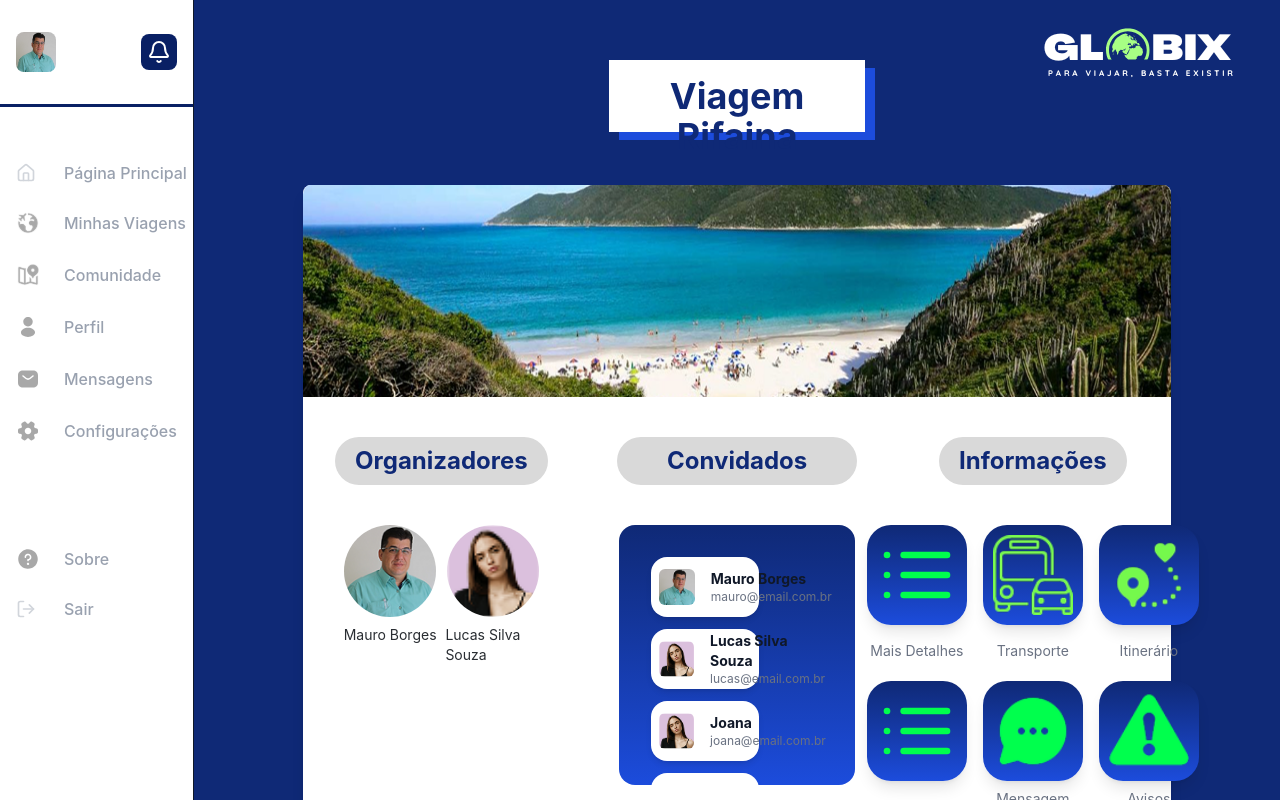
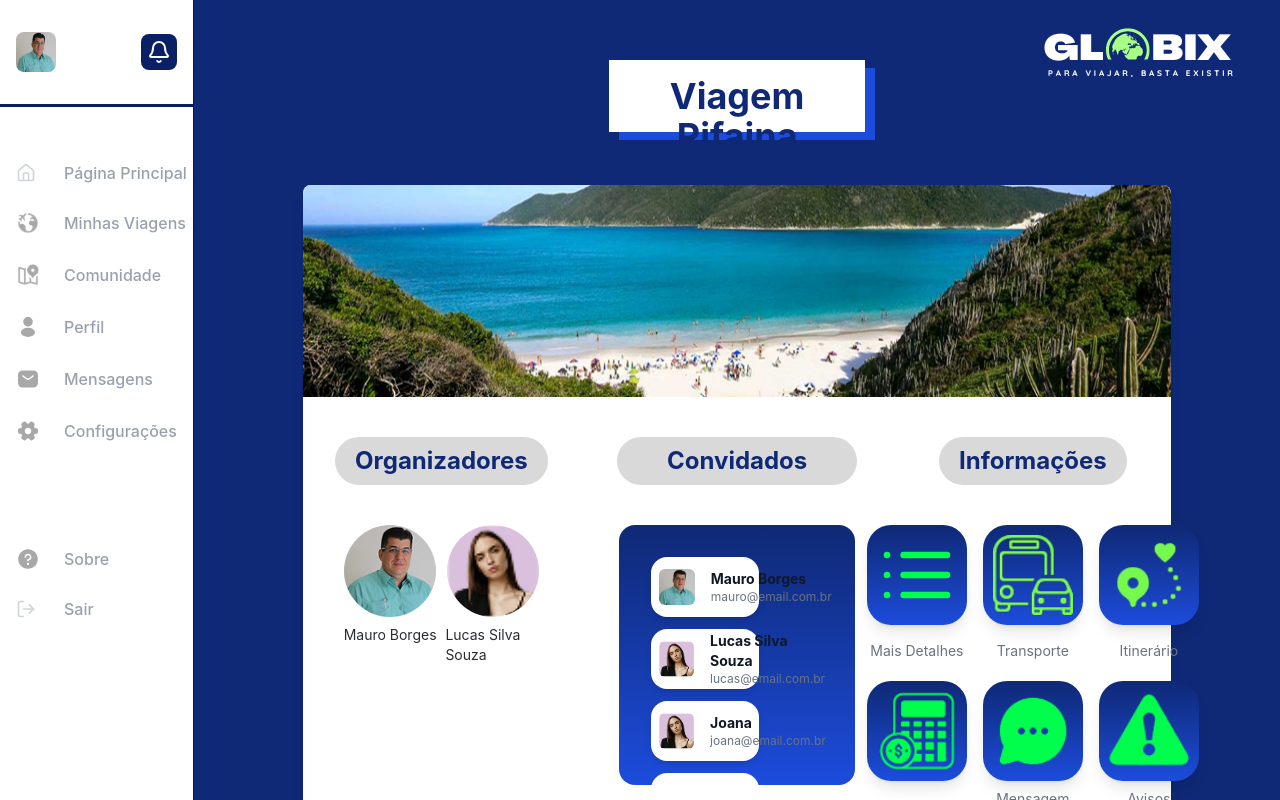
Before and after one commit to florgust/frontend-globix, a Next.js app: page /trip in a window 1280 px wide. Shown: the top 800 px of the page. Built offline with nearby package versions, Linux system fonts and the light colour scheme.

Commit message:
SCRUM-131: Corrigindo a imagem do botão de orçamento

```diff
--- a/src/app/trip/page.tsx
+++ b/src/app/trip/page.tsx
@@ -481,7 +481,8 @@ export default function DetailsPage() {
                                     <div>
                                         <div className="flex flex-col items-center">
                                             <IconButton
-                                                icon={<List className="w-20 h-20" />}
+                                                icon={<img src="\images-travel\Icons\IconGreenBudget.png"
+                                                className="w-w-20 h-20" />}
                                                 onClick={() => setIsBudgetModalOpen(true)}
                                             />
                                             <p className="text-sm text-gray-500 mt-4">Orçamento</p>
```
